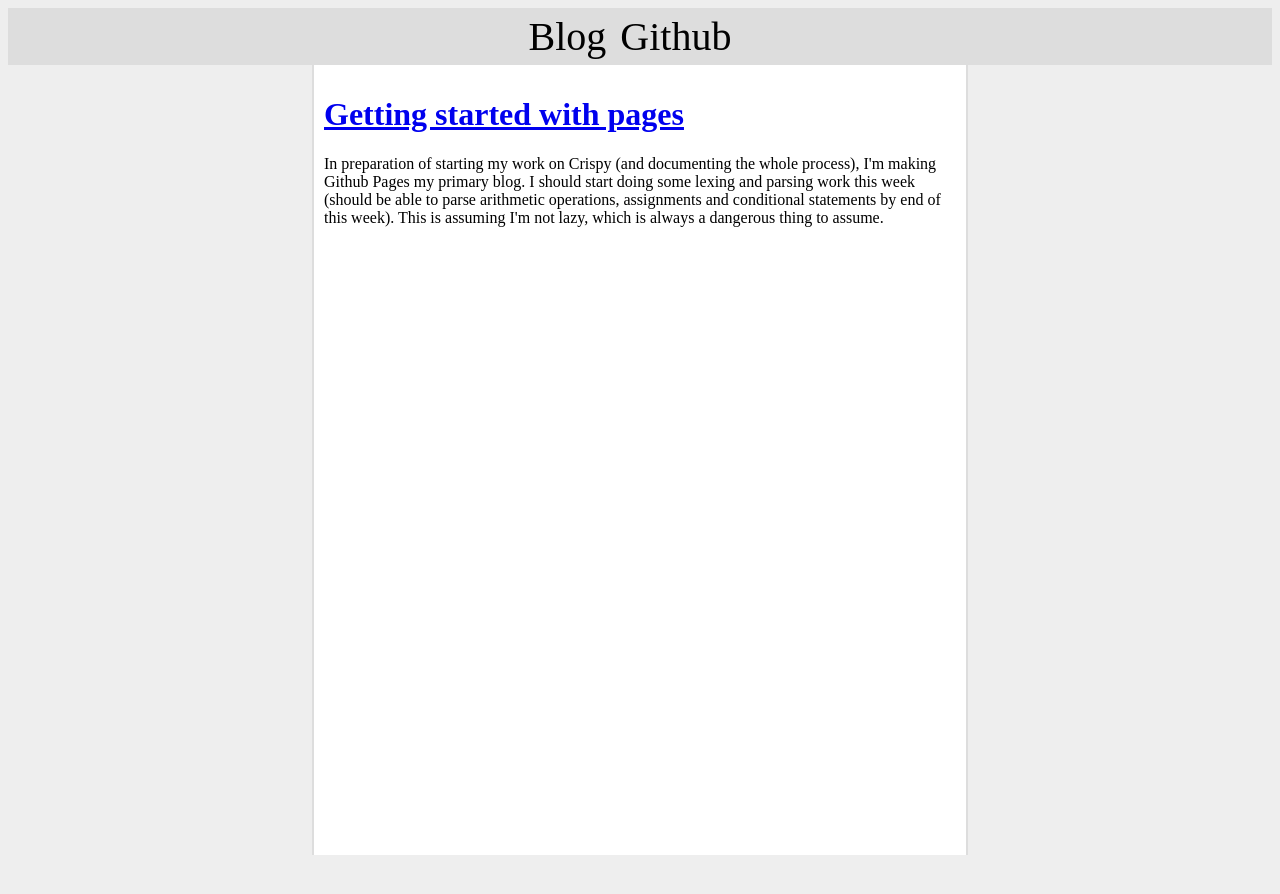
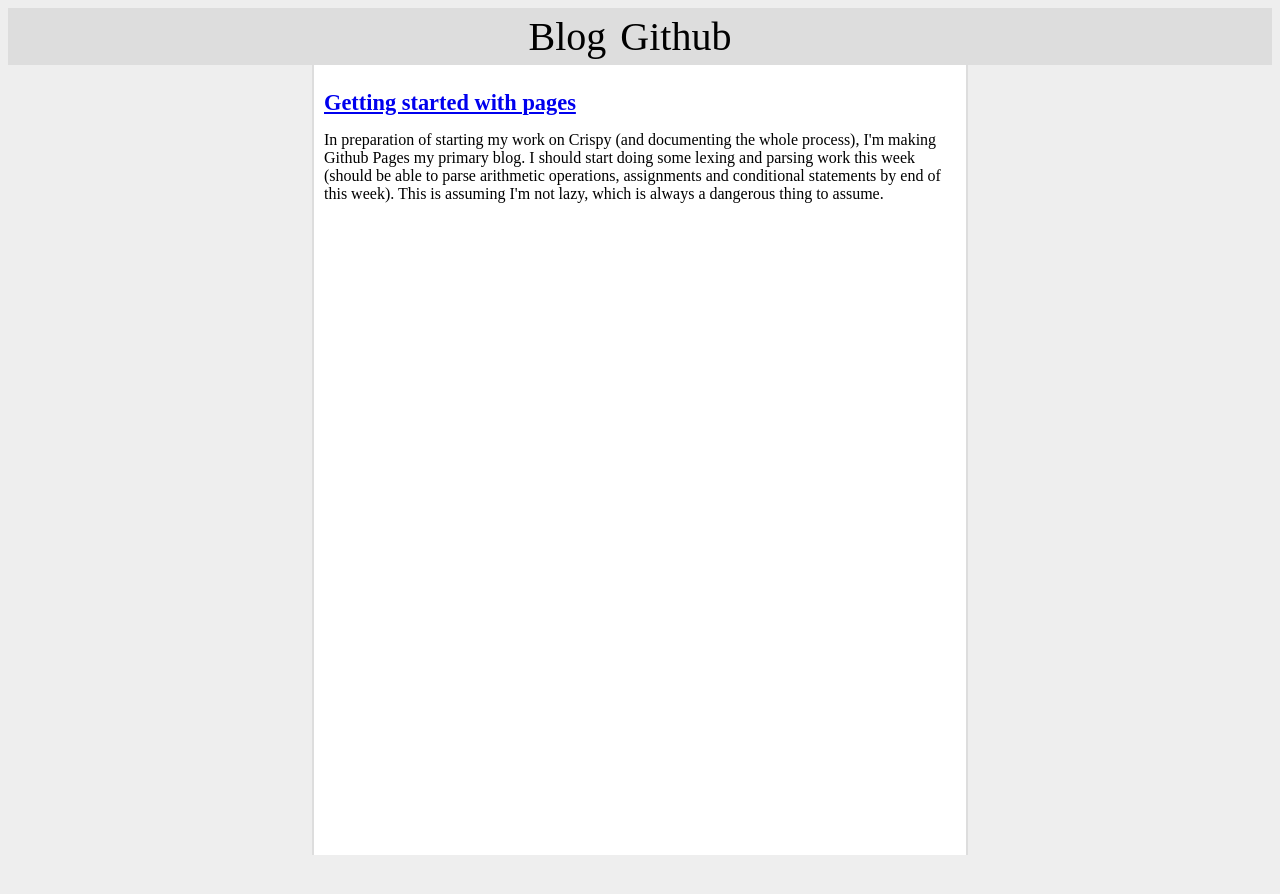
Before and after one commit to apandit/apandit.github.io, a Jekyll site: the page built from index.html, in a window 1280 px wide. Shown: the top 894 px of the page. Built offline with Jekyll 4.4.1, drawn with Linux system fonts in a browser that asks for light colours.

Commit message:
need to commit less

```diff
--- a/stylesheets/master.css
+++ b/stylesheets/master.css
@@ -63,3 +63,10 @@ div.block a {
     font-size: 2.5em;
     color: #000;
 }
+
+h1 {
+    font-size: 1.4em;
+    font-weight: bold;
+    text-decoration: none;
+    text-color: black;
+}
```
